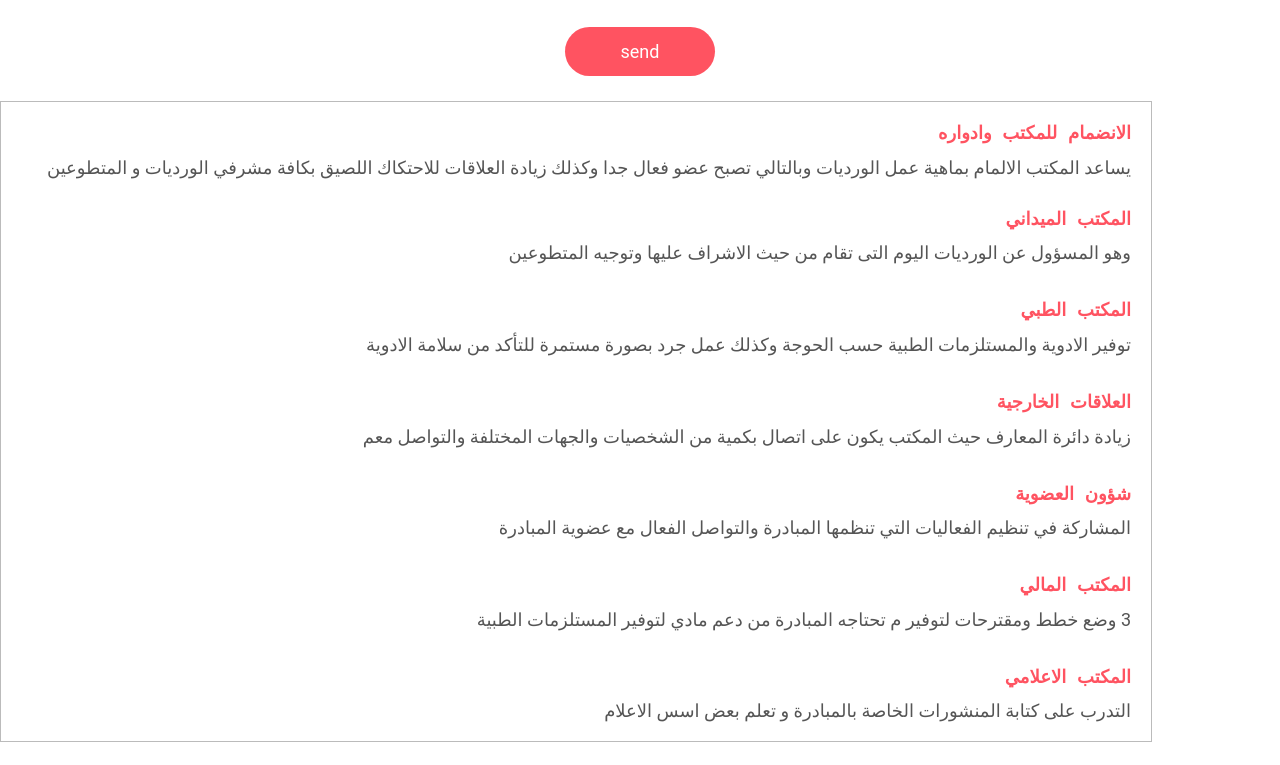
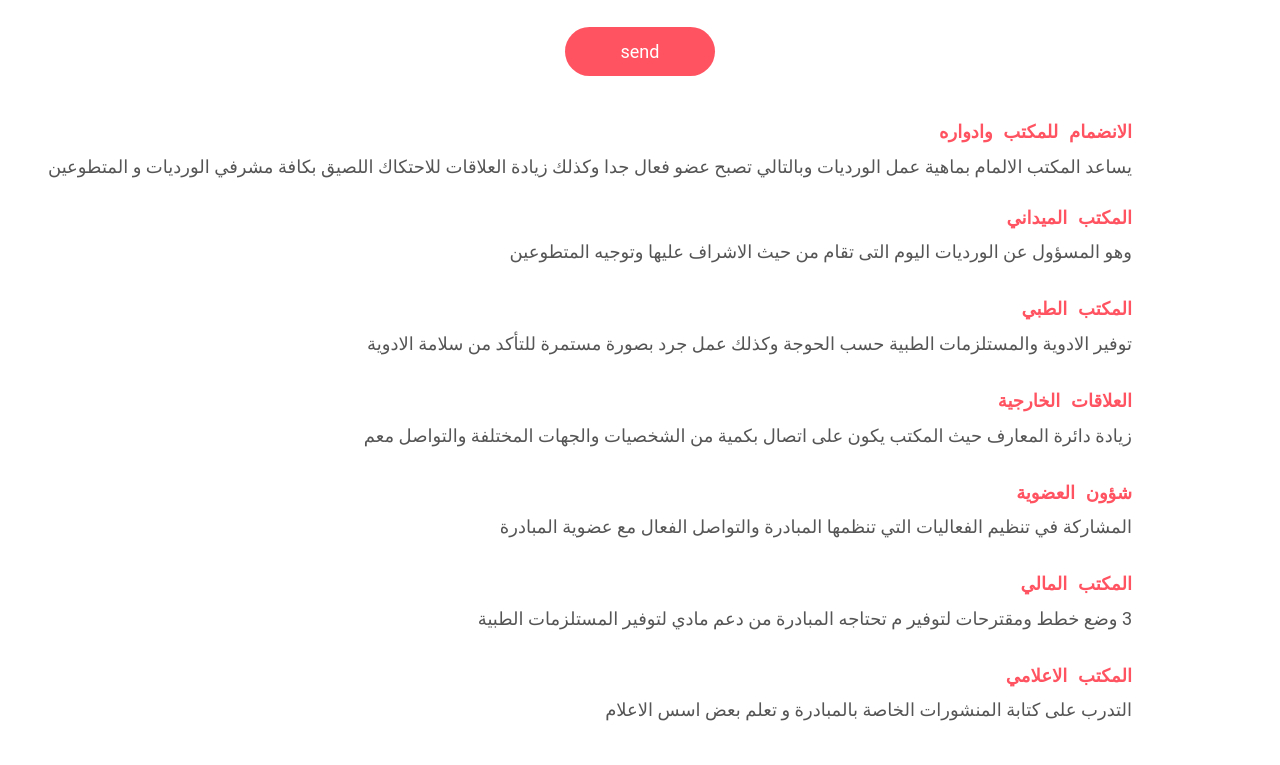
Before and after one commit to hamid-abdallah-mohammed/Alhawadith, a plain HTML site: page index.html in a window 1280 px wide. Shown: the part 995-1760 px from the top of the page. Drawn offline with Linux system fonts and the light colour scheme.

Commit message:
Update style.css

```diff
--- a/style.css
+++ b/style.css
@@ -76,9 +76,6 @@ form button{
 }
 
 
-.office{
-  border: 1px solid #bbb;
-}
 
 .office h1{
     color: #ff5361;
```
